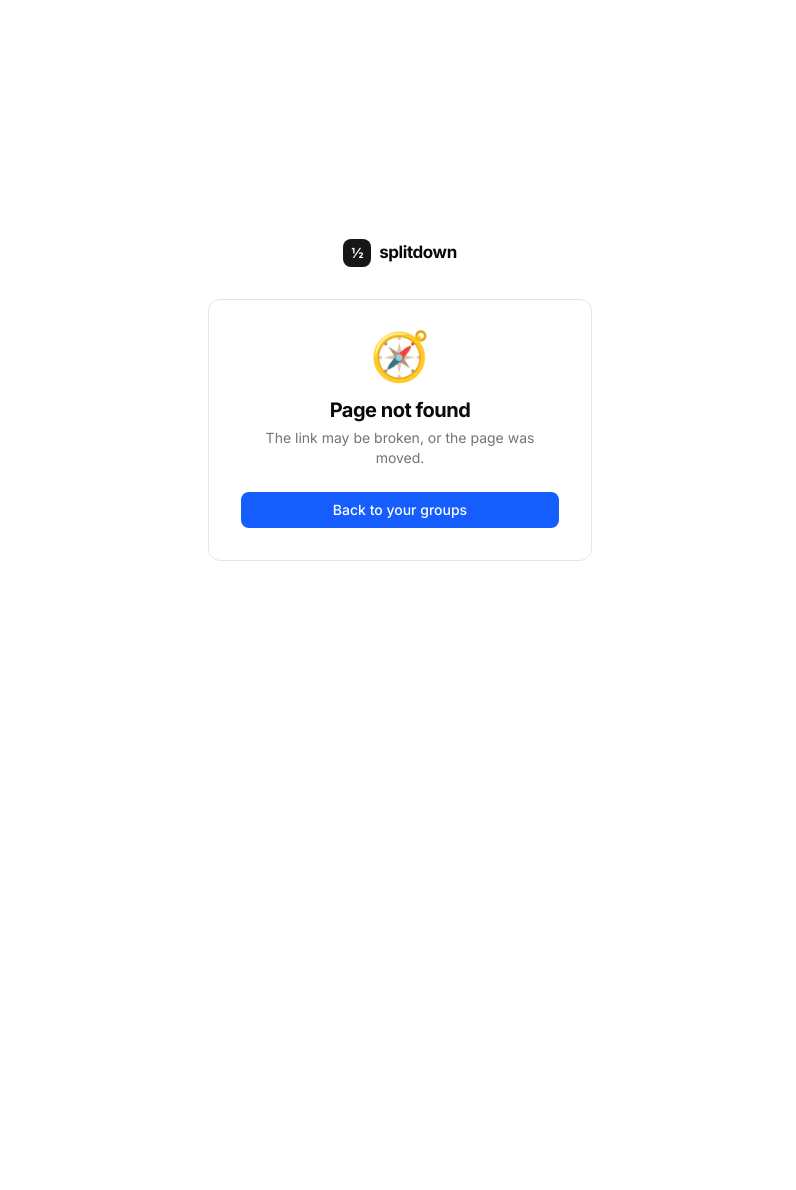
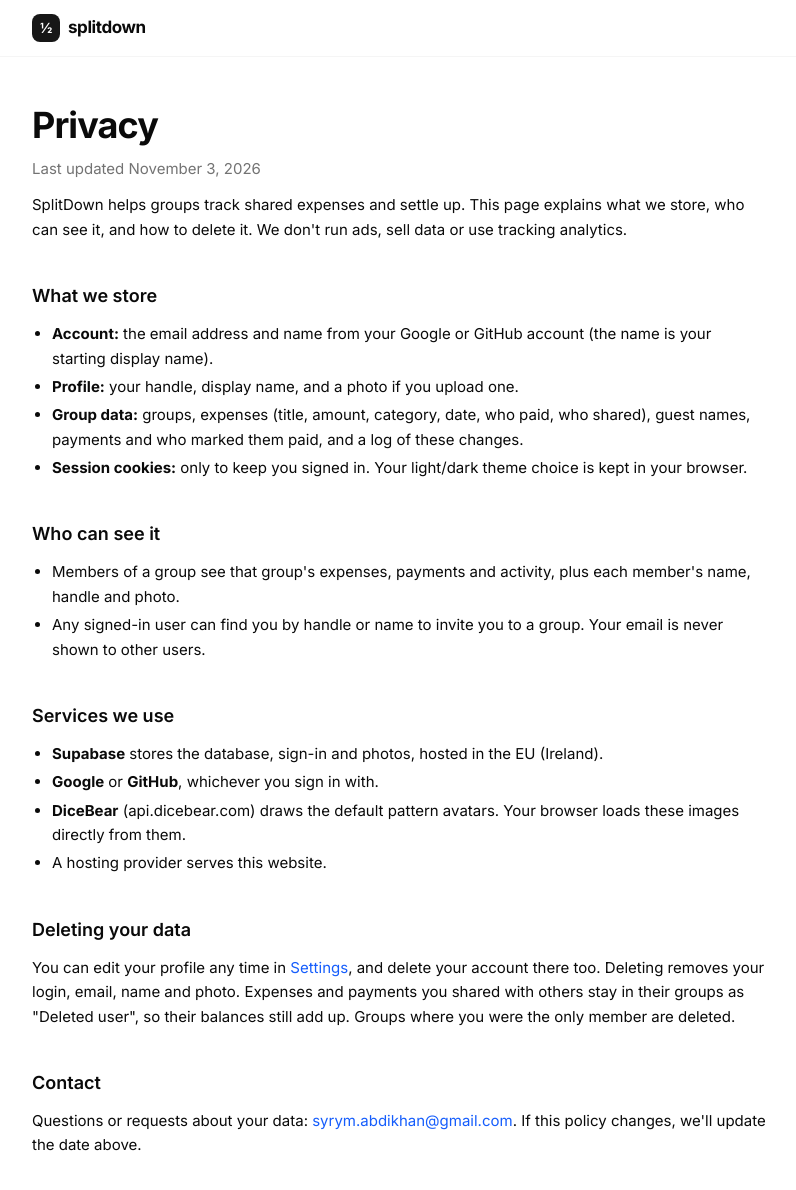
Before and after one commit to SyrymAbdikhan/SplitDown, a Next.js app: page /privacy in a window 1280 px wide. Before the commit this address had no page. Shown: the top 1190 px of the page, without its empty margins (240-1036 px from the left). Before the commit the page ends 800 px from the top, so only its background shows below. Built offline with nearby package versions, Linux system fonts and the light colour scheme.

Commit message:
privacy page

```diff
--- a/src/app/login/page.tsx
+++ b/src/app/login/page.tsx
@@ -1,4 +1,5 @@
 import type { Metadata } from "next";
+import Link from "next/link";
 import { Logo } from "@/components/kit";
 import { safeNext } from "@/lib/safe-next";
 import { LoginForm } from "./login-form";
@@ -18,7 +19,10 @@ export default async function LoginPage({ searchParams }: PageProps<"/login">) {
         {error && <p className="mb-4 rounded-lg bg-red-50 px-3 py-2 text-sm text-red-700 dark:bg-red-950/40 dark:text-red-300">That sign-in link didn&apos;t work. Please try again.</p>}
         <LoginForm next={safeNext(typeof next === "string" ? next : null)} />
       </div>
-      <p className="mt-6 max-w-xs text-center text-xs text-neutral-500">By continuing you agree to split things fairly.</p>
+      <p className="mt-6 max-w-xs text-center text-xs text-neutral-500">
+        By continuing you agree to split things fairly. See how we handle your data in our{" "}
+        <Link href="/privacy" className="underline hover:text-neutral-900 dark:hover:text-white">privacy policy</Link>.
+      </p>
     </main>
   );
 }
--- a/src/app/page.tsx
+++ b/src/app/page.tsx
@@ -168,7 +168,10 @@ export default async function Home() {
       <footer className="border-t border-neutral-100 dark:border-neutral-900">
         <div className={`mx-auto flex max-w-6xl items-center justify-between px-4 py-8 text-sm ${ui.muted}`}>
           <Logo />
-          <span>© {new Date().getFullYear()} SplitDown</span>
+          <span className="flex gap-4">
+            <Link href="/privacy" className="hover:text-neutral-900 dark:hover:text-white">Privacy</Link>
+            <span>© {new Date().getFullYear()} SplitDown</span>
+          </span>
         </div>
       </footer>
     </>
--- /dev/null
+++ b/src/app/privacy/page.tsx
@@ -0,0 +1,65 @@
+import type { Metadata } from "next";
+import Link from "next/link";
+import { Logo } from "@/components/kit";
+import { ui } from "@/lib/ui";
+
+export const metadata: Metadata = { title: "Privacy" };
+
+const CONTACT = "syrym.abdikhan@gmail.com";
+const UPDATED = "November 3, 2026";
+
+export default function Privacy() {
+  return (
+    <>
+      <header className="border-b border-neutral-100 dark:border-neutral-900">
+        <div className="mx-auto flex h-14 max-w-3xl items-center px-4">
+          <Logo />
+        </div>
+      </header>
+      <main className="mx-auto w-full max-w-3xl flex-1 px-4 py-12 text-[15px] leading-relaxed [&_h2]:mt-10 [&_h2]:mb-2 [&_h2]:text-lg [&_h2]:font-semibold [&_li]:mt-1 [&_p]:mt-3 [&_ul]:mt-3 [&_ul]:list-disc [&_ul]:pl-5">
+        <h1 className="text-4xl font-bold tracking-tight">Privacy</h1>
+        <p className={ui.muted}>Last updated {UPDATED}</p>
+
+        <p>
+          SplitDown helps groups track shared expenses and settle up. This page explains what we store, who can see it, and how to
+          delete it. We don&apos;t run ads, sell data or use tracking analytics.
+        </p>
+
+        <h2>What we store</h2>
+        <ul>
+          <li><b>Account:</b> the email address and name from your Google or GitHub account (the name is your starting display name).</li>
+          <li><b>Profile:</b> your handle, display name, and a photo if you upload one.</li>
+          <li><b>Group data:</b> groups, expenses (title, amount, category, date, who paid, who shared), guest names, payments and who marked them paid, and a log of these changes.</li>
+          <li><b>Session cookies:</b> only to keep you signed in. Your light/dark theme choice is kept in your browser.</li>
+        </ul>
+
+        <h2>Who can see it</h2>
+        <ul>
+          <li>Members of a group see that group&apos;s expenses, payments and activity, plus each member&apos;s name, handle and photo.</li>
+          <li>Any signed-in user can find you by handle or name to invite you to a group. Your email is never shown to other users.</li>
+        </ul>
+
+        <h2>Services we use</h2>
+        <ul>
+          <li><b>Supabase</b> stores the database, sign-in and photos, hosted in the EU (Ireland).</li>
+          <li><b>Google</b> or <b>GitHub</b>, whichever you sign in with.</li>
+          <li><b>DiceBear</b> (api.dicebear.com) draws the default pattern avatars. Your browser loads these images directly from them.</li>
+          <li>A hosting provider serves this website.</li>
+        </ul>
+
+        <h2>Deleting your data</h2>
+        <p>
+          You can edit your profile any time in <Link href="/settings" className="text-blue-600 hover:underline">Settings</Link>, and delete your
+          account there too. Deleting removes your login, email, name and photo. Expenses and payments you shared with others stay in their groups
+          as &quot;Deleted user&quot;, so their balances still add up. Groups where you were the only member are deleted.
+        </p>
+
+        <h2>Contact</h2>
+        <p>
+          Questions or requests about your data: <a href={`mailto:${CONTACT}`} className="text-blue-600 hover:underline">{CONTACT}</a>. If this
+          policy changes, we&apos;ll update the date above.
+        </p>
+      </main>
+    </>
+  );
+}
```
